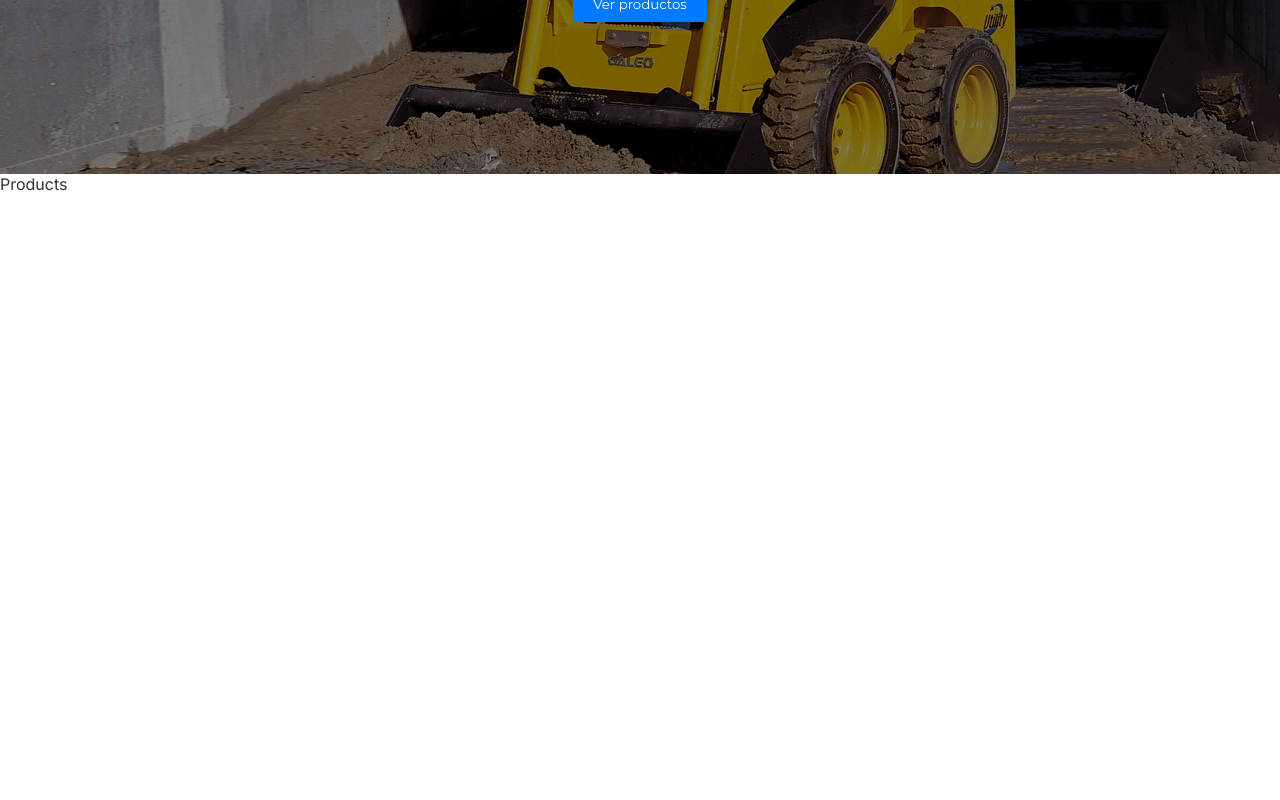
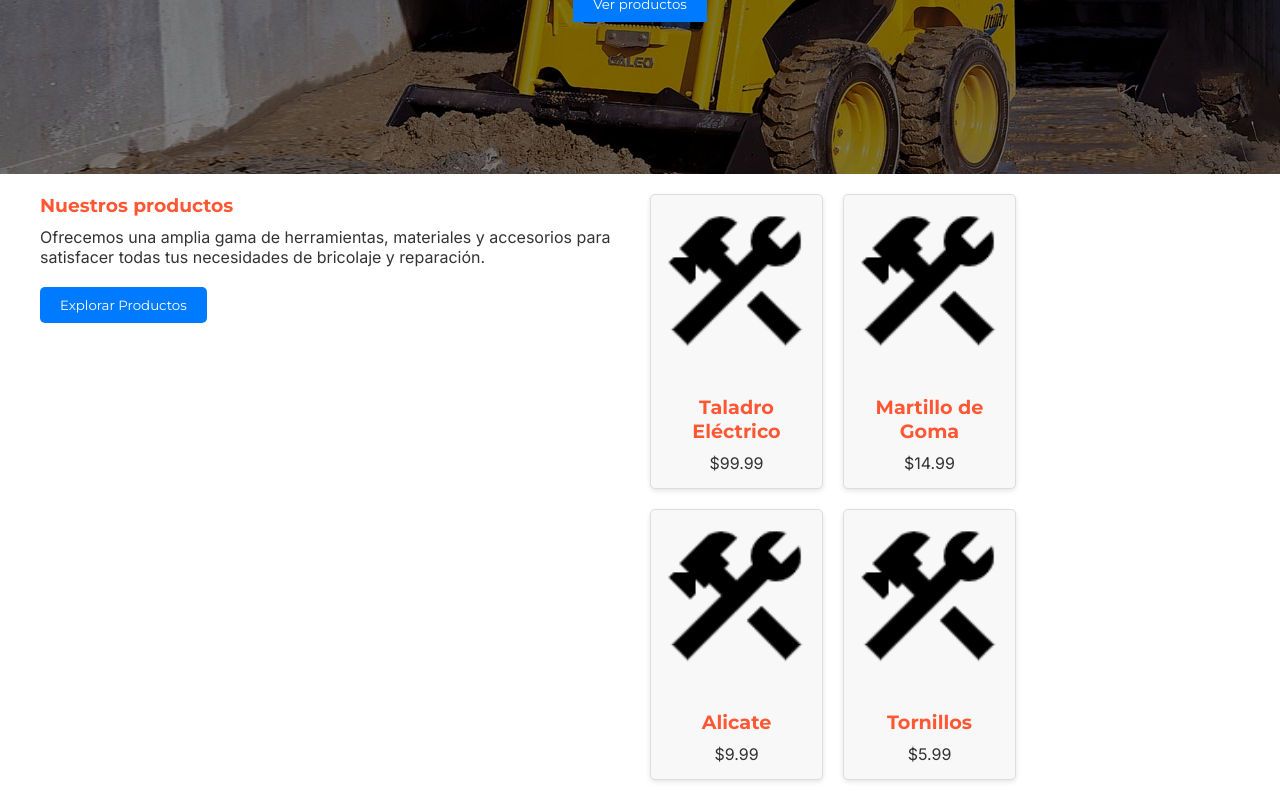
Before and after one commit to CarlosalbertoCastellanos/interface-hardware-project, a Next.js app: page / in a window 1280 px wide. Shown: the part 296-1096 px from the top of the page. Before the commit the page ends 800 px from the top, so only its background shows below. Built offline with nearby package versions, Linux system fonts and the light colour scheme.

Commit message:
components for products are created

```diff
--- a/src/components/ContentCarousel.jsx
+++ b/src/components/ContentCarousel.jsx
@@ -8,6 +8,7 @@ export const ContentCarousel = () => {
     "/img/volqueta.jpg",
     "/img/minicargador.jpg",
     "/img/arena-amarilla.jpg",
+    "/img/argos.jpg",
     // Agrega más imágenes según sea necesario
   ];
 
--- /dev/null
+++ b/src/components/ProductCard.jsx
@@ -0,0 +1,63 @@
+import Image from "next/image";
+import React from "react";
+import "../styles/product-card.css";
+import "../styles/globals.css";
+
+export const ProductCard = () => {
+  return (
+    <div className="productCardContainer">
+      <div className="productCard">
+        <Image
+          src="/img/construction_icono.png"
+          alt="Taladro Eléctrico"
+          width={300}
+          height={300}
+          layout="responsive"
+        />
+        <div className="productInfo">
+          <h3>Taladro Eléctrico</h3>
+          <p>$99.99</p>
+        </div>
+      </div>
+      <div className="productCard">
+        <Image
+          src="/img/construction_icono.png"
+          alt="Martillo de Goma"
+          width={300}
+          height={300}
+          layout="responsive"
+        />
+        <div className="productInfo">
+          <h3>Martillo de Goma</h3>
+          <p>$14.99</p>
+        </div>
+      </div>
+      <div className="productCard">
+        <Image
+          src="/img/construction_icono.png"
+          alt="Alicate"
+          width={300}
+          height={300}
+          layout="responsive"
+        />
+        <div className="productInfo">
+          <h3>Alicate</h3>
+          <p>$9.99</p>
+        </div>
+      </div>
+      <div className="productCard">
+        <Image
+          src="/img/construction_icono.png"
+          alt="Tornillos"
+          width={300}
+          height={300}
+          layout="responsive"
+        />
+        <div className="productInfo">
+          <h3>Tornillos</h3>
+          <p>$5.99</p>
+        </div>
+      </div>
+    </div>
+  );
+};
--- a/src/components/Products.jsx
+++ b/src/components/Products.jsx
@@ -1,5 +1,24 @@
 import React from "react";
+import { ProductCard } from "./ProductCard";
+import "../styles/products.css";
+import "../styles/globals.css";
 
 export const Products = () => {
-  return <div>Products</div>;
+  return (
+    <div className="container productsContainer">
+      <div className="row">
+        <div className="productsText col-lg-6 col-md-6 col-sm-12">
+          <h3>Nuestros productos</h3>
+          <p>
+            Ofrecemos una amplia gama de herramientas, materiales y accesorios
+            para satisfacer todas tus necesidades de bricolaje y reparación.
+          </p>
+          <button>Explorar Productos</button>
+        </div>
+        <div className="productCards col-lg-6 col-md-6 col-sm-12">
+          <ProductCard />
+        </div>
+      </div>
+    </div>
+  );
 };
--- a/src/styles/Products.css
+++ b/src/styles/Products.css
@@ -0,0 +1,77 @@
+.productsContainer {
+    display: flex;
+    flex-direction: column;
+    align-items: center;
+    width: 100%;
+    margin: 0 auto;
+    padding: 20px;
+}
+
+.productsText {
+    text-align: center;
+    margin-bottom: 20px;
+}
+
+.productsText h3 {
+    margin-bottom: 10px;
+}
+
+.productsText p {
+    margin-bottom: 20px;
+}
+
+.productsText button {
+    padding: 10px 20px;
+    background-color: #007bff;
+    color: #fff;
+    border: none;
+    border-radius: 5px;
+    cursor: pointer;
+    transition: background-color 0.3s ease;
+}
+
+.productsText button:hover {
+    background-color: #0056b3;
+}
+
+.productCards {
+    display: flex;
+    justify-content: center;
+    width: 100%;
+}
+
+@media (min-width: 768px) {
+    .productsContainer {
+        flex-direction: row;
+        justify-content: space-between;
+        align-items: flex-start;
+    }
+
+    .productsText {
+        text-align: left;
+        margin-left: 20px;
+    }
+
+    .productCards {
+        max-width: 60%;
+        justify-content: flex-start;
+    }
+}
+
+@media (min-width: 1200px) {
+    .productsContainer {
+        flex-direction: row;
+        justify-content: space-between;
+        align-items: flex-start;
+    }
+
+    .productsText {
+        text-align: left;
+        margin-left: 20px;
+    }
+
+    .productCards {
+        max-width: 60%;
+        justify-content: flex-start;
+    }
+}
--- /dev/null
+++ b/src/styles/product-card.css
@@ -0,0 +1,48 @@
+.productCardContainer {
+    display: grid;
+    grid-template-columns: 1fr;
+    gap: 20px;
+    justify-content: center;
+    width: 100%;
+}
+
+.productCard {
+    background-color: #f8f8f8;
+    border: 1px solid #ddd;
+    border-radius: 5px;
+    overflow: hidden;
+    text-align: center;
+    box-shadow: 0 2px 5px rgba(0, 0, 0, 0.1);
+    transition: transform 0.2s;
+}
+
+.productCard:hover {
+    transform: scale(1.05);
+}
+
+.productInfo {
+    padding: 15px;
+}
+
+.productInfo h3 {
+    margin: 10px 0;
+    font-size: 1.2em;
+}
+
+.productInfo p {
+    margin: 0;
+    color: #333;
+    font-size: 1em;
+}
+
+@media (min-width: 768px) {
+    .productCardContainer {
+        grid-template-columns: repeat(2, 1fr);
+    }
+}
+
+@media (min-width: 1200px) {
+    .productCardContainer {
+        grid-template-columns: repeat(2, 1fr);
+    }
+}
```
Also changed, not shown: public/img/argos.jpg (added).
